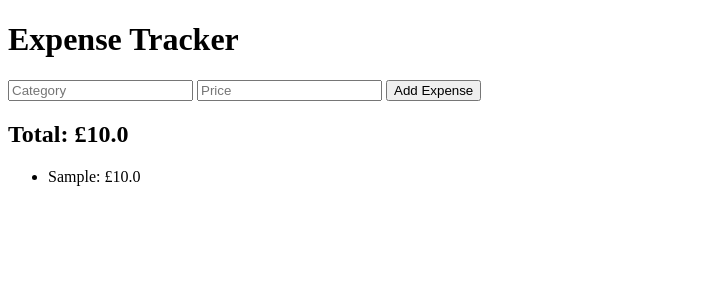
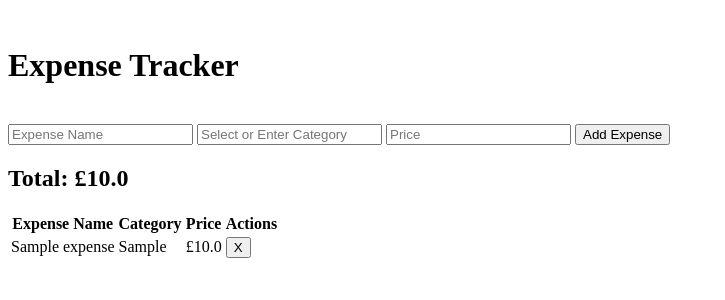
Before and after one commit to AlpeshDanilkumar/expense-tracker-project, a Flask app: page / in a window 1280 px wide. Shown: the top 300 px of the page, without its empty margins (0-725 px from the left). Run offline with Flask 3, Linux system fonts and the light colour scheme; tables that the repository leaves empty hold one stand-in row (values such as "Sample post").

Commit message:
Implemented Delete Function. Added name field, and modified category to a dropdown text box

```diff
--- a/app.py
+++ b/app.py
@@ -13,6 +13,7 @@
 
 class Expense(db.Model):
     id = db.Column(db.Integer, primary_key=True)
+    name = db.Column(db.String(50), nullable=False)
     category = db.Column(db.String(50), nullable=False)
     price = db.Column(db.Float, nullable=False)
 
@@ -24,13 +25,23 @@
 
 @app.route('/add', methods=['POST'])
 def add_expense():
+    name = request.form.get('name')
     category = request.form.get('category')
     price = request.form.get('price')
-    new_expense = Expense(category=category, price=float(price))
+    new_expense = Expense(name=name, category=category, price=float(price))
     db.session.add(new_expense)
     db.session.commit()
     data_entry_counter.inc()  # Increment the custom metric
     return redirect(url_for('index'))
+
+@app.route('/delete/<int:id>', methods=['GET', 'POST'])
+def delete_expense(id):
+    expense = Expense.query.get_or_404(id)
+    if request.method == 'POST':
+        db.session.delete(expense)
+        db.session.commit()
+        return redirect(url_for('index'))
+    return render_template('delete.html', expense=expense)
 
 @app.route('/metrics')
 def metrics_route():
--- a/templates/index.html
+++ b/templates/index.html
@@ -3,20 +3,48 @@
 <head>
     <meta charset="UTF-8">
     <meta name="viewport" content="width=device-width, initial-scale=1.0">
+
     <title>Expense Tracker</title>
 </head>
 <body>
     <h1>Expense Tracker</h1>
+
     <form method="POST" action="/add">
-        <input type="text" name="category" placeholder="Category" required>
+        <input type="text" name="name" placeholder="Expense Name" required>
+        <input list="categories" name="category" placeholder="Select or Enter Category">
+        <datalist id="categories">
+            <option value="Food">
+            <option value="Bills">
+            <option value="Entertainment">
+            <option value="Clothing">
+        </datalist>
         <input type="number" step="0.01" name="price" placeholder="Price" required>
         <button type="submit">Add Expense</button>
     </form>
     <h2>Total: £{{ total }}</h2>
-    <ul>
-        {% for expense in expenses %}
-        <li>{{ expense.category }}: £{{ expense.price }}</li>
-        {% endfor %}
-    </ul>
+    <table>
+        <thead>
+            <tr>
+                <th>Expense Name</th>
+                <th>Category</th>
+                <th>Price</th>
+                <th>Actions</th>
+            </tr>
+        </thead>
+        <tbody>
+            {% for expense in expenses %}
+            <tr>
+                <td>{{ expense.name }}</td>
+                <td>{{ expense.category }}</td>
+                <td>£{{ expense.price }}</td>
+                <td>
+                    <form method="POST" action="/delete/{{ expense.id }}">
+                        <button type="submit" class="delete-icon">X</button>
+                    </form>
+                </td>
+            </tr>
+            {% endfor %}
+        </tbody>
+    </table>
 </body>
 </html>
```
